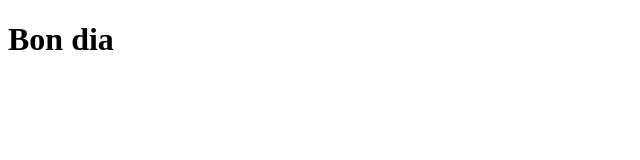
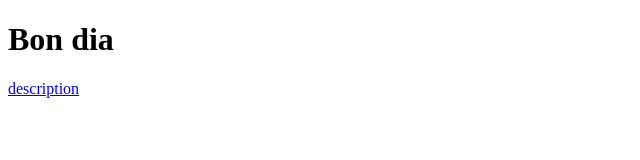
Before and after one commit to IceBucle/web-dev-intro, a plain HTML site: page index.html in a window 1280 px wide. Shown: the full height of the page, 0-640 px from the left. Drawn offline with Linux system fonts and the light colour scheme.

Commit message:
Add aria-label very important

```diff
--- a/index.html
+++ b/index.html
@@ -8,5 +8,6 @@
 </head>
 <body>
     <h1>Bon dia</h1>
+    <a href="#" aria-label="Widget description">description</a>
 </body>
 </html>
```
